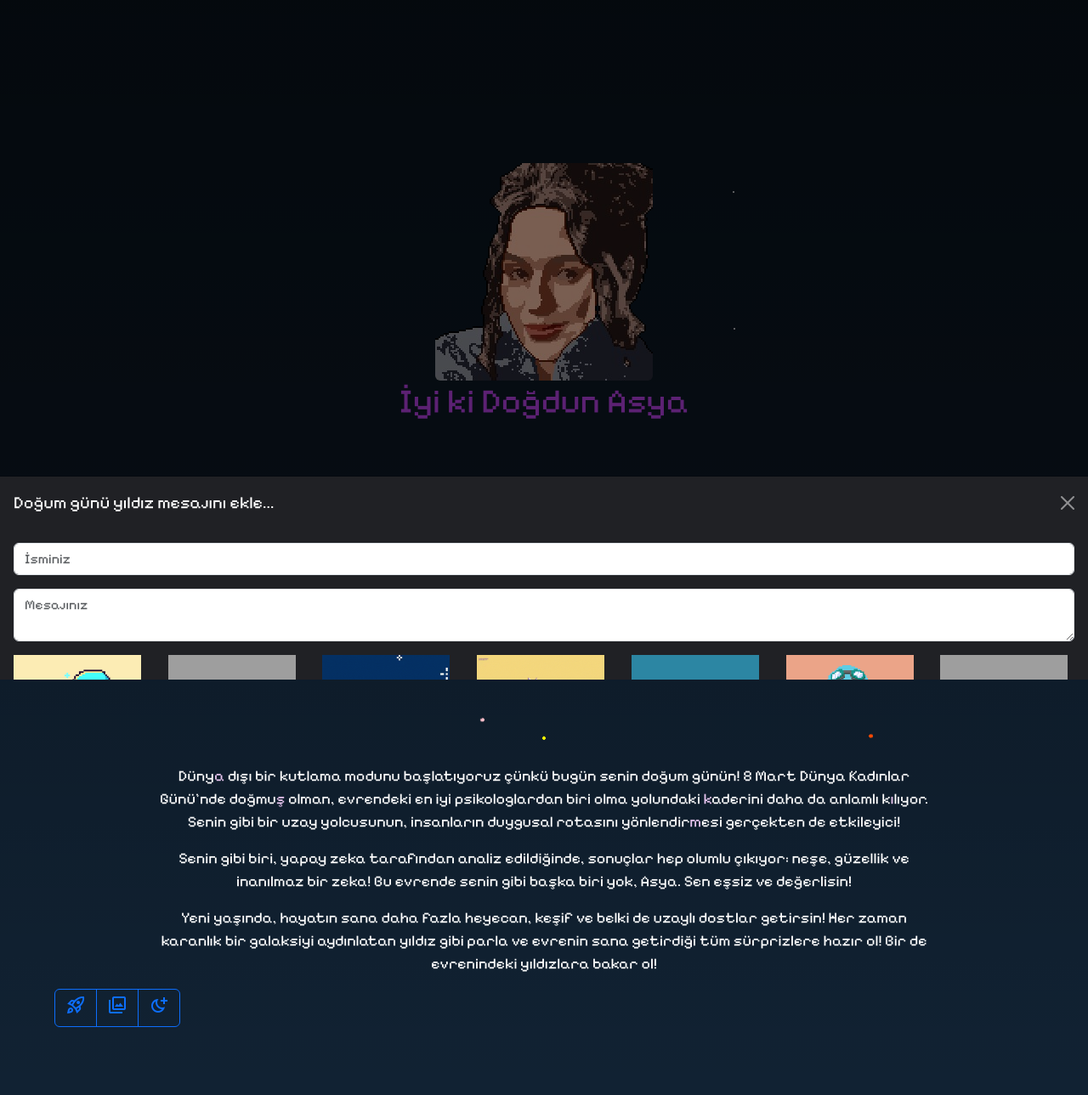
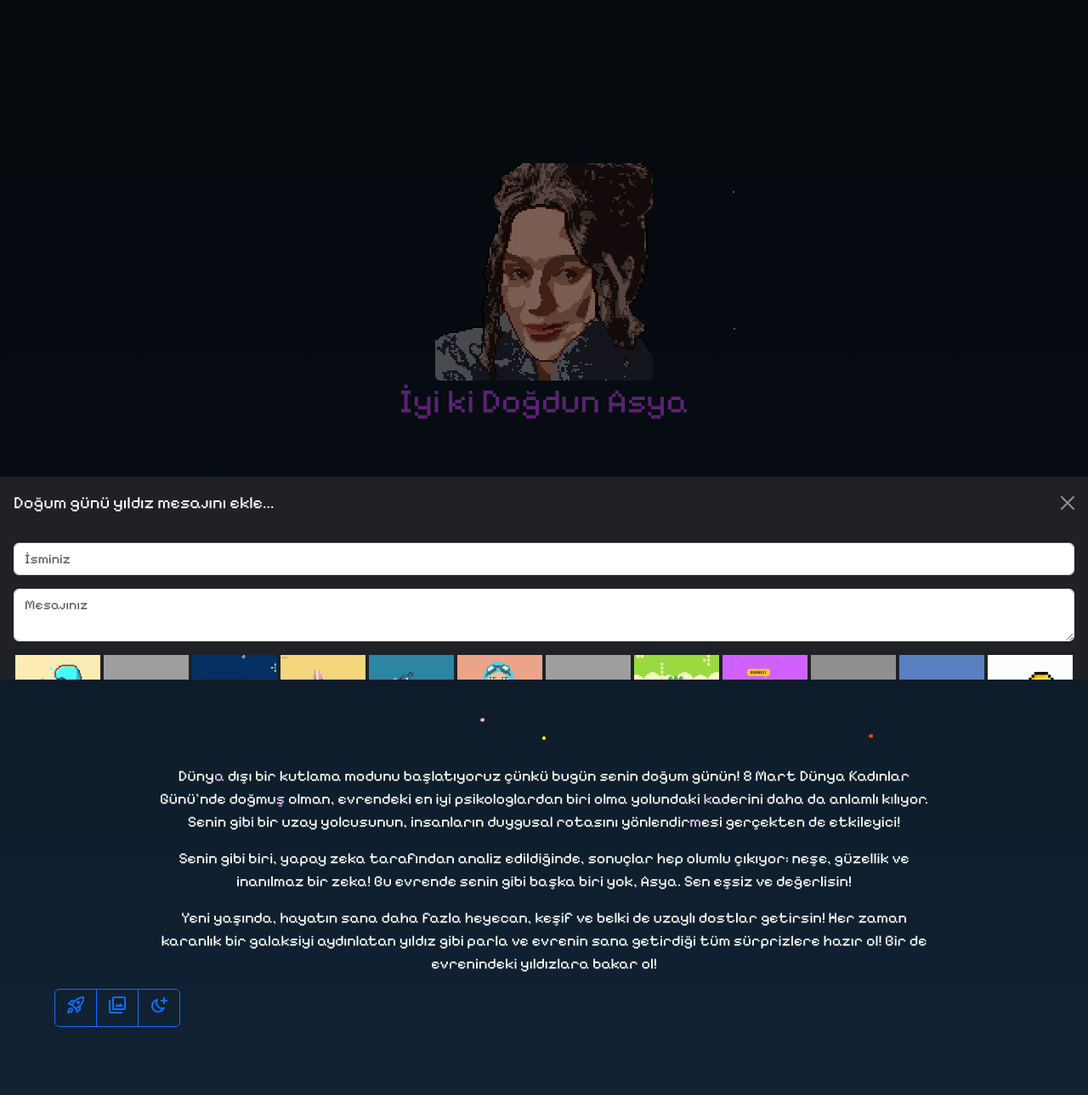
Before and after one commit to ilbeylia/Asya8March, a Django app: page / in a window 1280 px wide, after a click on "night_sight_max". Shown: the whole page at 85% size. Run offline with Django 4.2, Linux system fonts and the light colour scheme; data comes from the database, SQL or seed files in the repository; both versions use the stored data as it was after the commit; grey boxes are pictures that could not be loaded.

Commit message:
v5.3
Optimization configuration...

```diff
--- a/Birthday/static/css/style.css
+++ b/Birthday/static/css/style.css
@@ -31,6 +31,12 @@ main {
     margin-top: 100px;
 }
 
+.container-flex{
+  display: flex;
+  flex-wrap: wrap;
+  justify-content: space-around;
+}
+
 
 .carousel-item img {
   max-width: 800px;
@@ -39,11 +45,25 @@ main {
 }
 
 /* gif  görsel boyutlandırma */
+.gif-container-M {
+  display: flex;
+  flex-direction: column;
+}
+.gif-container-M img {
+  width: 150px;
+  height: 150px;
+}
+.gif-container {
+  display: flex;
+  flex-direction: column;
+}
+
 .gif-container img {
-    width: 150px;
-    height: 150px;
-    object-fit: cover;
+    width: 100px;
+    height: 100px;
 }
+
+
 
 .highlighted-text {
   color: rgb(233, 198, 241);
--- a/Birthday/templates/home.html
+++ b/Birthday/templates/home.html
@@ -123,7 +123,7 @@
             {% for entry in entries %}
                 <div class="row row-cols-2 row-cols-md-2 g-3">
                     <div class="col-md-1">
-                        <div class="gif-container">
+                        <div class="gif-container-M">
                             <img src="{{entry.selected_gif}}" alt="GIF" class="img-fluid" style="width: 150; height: 150; object-fit:cover;">
                         </div>
                     </div>
@@ -239,221 +239,139 @@
                                 </div>
 
 <!-- görsel seçim kısmı  -->
-                                <div class="row mb-4">
+                                <div class="container-flex">
                                     <!-- gif kısımlarını eklediğim yer -->
 
                                     <!-- 1.gif -->
-                                    <div class="col">
-                                        <div class="row">
                                     <div class="gif-container">
                                         <img src="/static/gifs/1.gif" alt="GIF" class="img-fluid">
-                                            </div>
-                                        </div>
-                                        <div class="row">
                                         <div class="form-check form-check-inline">
                                             <input class="form-check-input" type="radio" name="{{ form.selected_gif.name }}" id="{{ form.selected_gif.id_for_label }}" value="/static/gifs/1.gif">
                                             <label class="form-check-label" for="{{ form.selected_gif.id_for_label }}" style="color: #ffff;">Seç</label>
                                         </div>
                                     </div>
-                                    </div>
                                     <!-- 2.gif -->
-                                    <div class="col">
-                                        <div class="row">
                                     <div class="gif-container">
                                         <img src="/static/gifs/2.gif" alt="GIF" class="img-fluid">
-                                            </div>
-                                        </div>
-                                        <div class="row">
                                         <div class="form-check form-check-inline">
                                             <input class="form-check-input" type="radio" name="{{ form.selected_gif.name }}" id="{{ form.selected_gif.id_for_label }}" value="/static/gifs/2.gif">
                                             <label class="form-check-label" for="{{ form.selected_gif.id_for_label }}" style="color: #ffff;">Seç</label>
                                         </div>
                                     </div>
-                                    </div>
                                     <!-- 3.gif -->
-                                    <div class="col">
-                                        <div class="row">
                                     <div class="gif-container">
                                         <img src="/static/gifs/3.gif" alt="GIF" class="img-fluid">
-                                            </div>
-                                        </div>
-                                        <div class="row">
                                         <div class="form-check form-check-inline">
                                             <input class="form-check-input" type="radio" name="{{ form.selected_gif.name }}" id="{{ form.selected_gif.id_for_label }}" value="/static/gifs/3.gif">
                                             <label class="form-check-label" for="{{ form.selected_gif.id_for_label }}" style="color: #ffff;">Seç</label>
                                         </div>
                                     </div>
-                                    </div>
-
                                     <!-- 4.gif -->
-                                    <div class="col">
-                                        <div class="row">
                                     <div class="gif-container">
                                         <img src="/static/gifs/4.gif" alt="GIF" class="img-fluid">
-                                            </div>
-                                        </div>
-                                        <div class="row">
                                         <div class="form-check form-check-inline">
                                             <input class="form-check-input" type="radio" name="{{ form.selected_gif.name }}" id="{{ form.selected_gif.id_for_label }}" value="/static/gifs/4.gif">
                                             <label class="form-check-label" for="{{ form.selected_gif.id_for_label }}" style="color: #ffff;">Seç</label>
                                         </div>
                                     </div>
-                                    </div>
                                     <!-- 5.gif -->
-                                    <div class="col">
-                                        <div class="row">
                                     <div class="gif-container">
                                         <img src="/static/gifs/5.gif" alt="GIF" class="img-fluid">
-                                            </div>
-                                        </div>
-                                        <div class="row">
                                         <div class="form-check form-check-inline">
                                             <input class="form-check-input" type="radio" name="{{ form.selected_gif.name }}" id="{{ form.selected_gif.id_for_label }}" value="/static/gifs/5.gif">
                                             <label class="form-check-label" for="{{ form.selected_gif.id_for_label }}" style="color: #ffff;">Seç</label>
                                         </div>
                                     </div>
-                                    </div>
                                     <!-- 6.gif -->
-                                    <div class="col">
-                                        <div class="row">
                                     <div class="gif-container">
                                         <img src="/static/gifs/6.gif" alt="GIF" class="img-fluid">
-                                            </div>
-                                        </div>
-                                        <div class="row">
                                         <div class="form-check form-check-inline">
                                             <input class="form-check-input" type="radio" name="{{ form.selected_gif.name }}" id="{{ form.selected_gif.id_for_label }}" value="/static/gifs/6.gif">
                                             <label class="form-check-label" for="{{ form.selected_gif.id_for_label }}" style="color: #ffff;">Seç</label>
                                         </div>
                                     </div>
-                                    </div>
 
                                     <!-- 7.gif -->
-                                    <div class="col">
-                                        <div class="row">
                                     <div class="gif-container">
                                         <img src="/static/gifs/7.gif" alt="GIF" class="img-fluid">
-                                            </div>
-                                        </div>
-                                        <div class="row">
                                         <div class="form-check form-check-inline">
                                             <input class="form-check-input" type="radio" name="{{ form.selected_gif.name }}" id="{{ form.selected_gif.id_for_label }}" value="/static/gifs/7.gif">
                                             <label class="form-check-label" for="{{ form.selected_gif.id_for_label }}" style="color: #ffff;">Seç</label>
                                         </div>
                                     </div>
-                                    </div>
+                                <!-- </div> -->
 
-
-
-
-                                </div>
-
-                                <div class="row mb-4">
+                                <!-- <div class="container-flex"> -->
                                     <!-- gif kısımlarını eklediğim yer -->
 
                             <!-- 1.gif -->
-                                    <div class="col">
-                                        <div class="row">
                                     <div class="gif-container">
                                         <img src="/static/gifs/8.gif" alt="GIF" class="img-fluid">
-                                            </div>
-                                        </div>
-                                        <div class="row">
                                         <div class="form-check form-check-inline">
                                             <input class="form-check-input" type="radio" name="{{ form.selected_gif.name }}" id="{{ form.selected_gif.id_for_label }}" value="/static/gifs/8.gif">
                                             <label class="form-check-label" for="{{ form.selected_gif.id_for_label }}" style="color: #ffff;">Seç</label>
                                         </div>
                                     </div>
-                                    </div>
+
                             <!-- 2.gif -->
-                                    <div class="col">
-                                        <div class="row">
                                     <div class="gif-container">
                                         <img src="/static/gifs/9.gif" alt="GIF" class="img-fluid">
-                                            </div>
-                                        </div>
-                                        <div class="row">
                                         <div class="form-check form-check-inline">
                                             <input class="form-check-input" type="radio" name="{{ form.selected_gif.name }}" id="{{ form.selected_gif.id_for_label }}" value="/static/gifs/9.gif">
                                             <label class="form-check-label" for="{{ form.selected_gif.id_for_label }}" style="color: #ffff;">Seç</label>
                                         </div>
                                     </div>
-                                    </div>
+
                             <!-- 3.gif -->
-                                    <div class="col">
-                                        <div class="row">
+
                                     <div class="gif-container">
                                         <img src="/static/gifs/10.gif" alt="GIF" class="img-fluid">
-                                            </div>
-                                        </div>
-                                        <div class="row">
                                         <div class="form-check form-check-inline">
                                             <input class="form-check-input" type="radio" name="{{ form.selected_gif.name }}" id="{{ form.selected_gif.id_for_label }}" value="/static/gifs/10.gif">
                                             <label class="form-check-label" for="{{ form.selected_gif.id_for_label }}" style="color: #ffff;">Seç</label>
                                         </div>
                                     </div>
-                                    </div>
 
                             <!-- 4.gif -->
-                                    <div class="col">
-                                        <div class="row">
+
                                     <div class="gif-container">
                                         <img src="/static/gifs/11.gif" alt="GIF" class="img-fluid">
-                                            </div>
-                                        </div>
-                                        <div class="row">
                                         <div class="form-check form-check-inline">
                                             <input class="form-check-input" type="radio" name="{{ form.selected_gif.name }}" id="{{ form.selected_gif.id_for_label }}" value="/static/gifs/11.gif">
                                             <label class="form-check-label" for="{{ form.selected_gif.id_for_label }}" style="color: #ffff;">Seç</label>
                                         </div>
                                     </div>
-                                    </div>
+
                             <!-- 5.gif -->
-                                    <div class="col">
-                                        <div class="row">
+
                                     <div class="gif-container">
                                         <img src="/static/gifs/12.gif" alt="GIF" class="img-fluid">
-                                            </div>
-                                        </div>
-                                        <div class="row">
                                         <div class="form-check form-check-inline">
                                             <input class="form-check-input" type="radio" name="{{ form.selected_gif.name }}" id="{{ form.selected_gif.id_for_label }}" value="/static/gifs/12.gif">
                                             <label class="form-check-label" for="{{ form.selected_gif.id_for_label }}" style="color: #ffff;">Seç</label>
                                         </div>
                                     </div>
-                                    </div>
+
                             <!-- 6.gif -->
-                                    <div class="col">
-                                        <div class="row">
+
                                     <div class="gif-container">
                                         <img src="/static/gifs/13.gif" alt="GIF" class="img-fluid">
-                                            </div>
-                                        </div>
-                                        <div class="row">
                                         <div class="form-check form-check-inline">
                                             <input class="form-check-input" type="radio" name="{{ form.selected_gif.name }}" id="{{ form.selected_gif.id_for_label }}" value="/static/gifs/13.gif">
                                             <label class="form-check-label" for="{{ form.selected_gif.id_for_label }}" style="color: #ffff;">Seç</label>
                                         </div>
                                     </div>
-                                    </div>
+
 
                             <!-- 7.gif -->
-                                    <div class="col">
-                                        <div class="row">
+
                                     <div class="gif-container">
                                         <img src="/static/gifs/14.gif" alt="GIF" class="img-fluid">
-                                            </div>
-                                        </div>
-                                        <div class="row">
                                         <div class="form-check form-check-inline">
                                             <input class="form-check-input" type="radio" name="{{ form.selected_gif.name }}" id="{{ form.selected_gif.id_for_label }}" value="/static/gifs/14.gif">
                                             <label class="form-check-label" for="{{ form.selected_gif.id_for_label }}" style="color: #ffff;">Seç</label>
                                         </div>
                                     </div>
-                                    </div>
-
-
-
 
                                 </div>
                                 <p style="color: #ffff; font-size: 20px;">Yıldız mesajını Asya'nın evrenine göndermek üzerisin. Mesajında hata yapmamış ve Asya'nın kıymetini yeteri kadar ifade edebilmiş
```
Also changed, not shown: db.sqlite3. Lines whose indentation alone changed are shown as unchanged.
